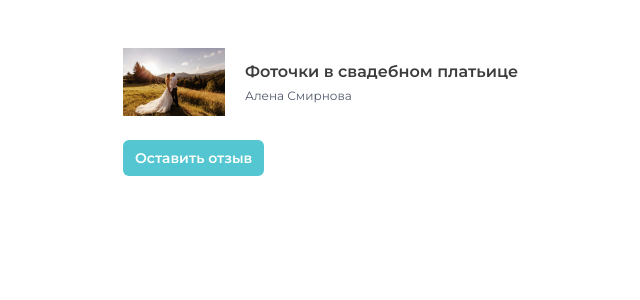
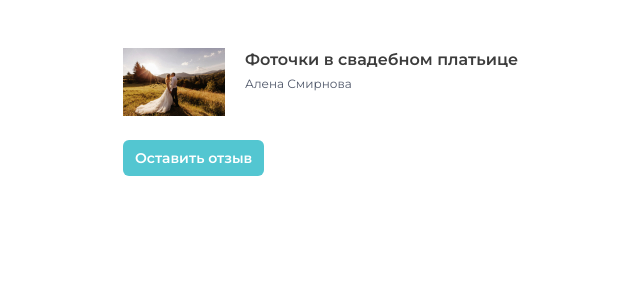
Before and after one commit to Valentina-Aktanko/Regul-text-task, a Vue app: page / in a window 1280 px wide. Shown: the top 300 px of the page, without its empty margins (269-909 px from the left). Built offline with nearby package versions, Linux system fonts and the light colour scheme.

Commit message:
fix: Figure width

```diff
--- a/src/components/Figure.vue
+++ b/src/components/Figure.vue
@@ -46,14 +46,13 @@ export default {
 }
 </script>
 
-<style lang="scss" scoped>
+<style lang="scss">
 .figure {
   display: flex;
   flex-direction: column;
   margin: 0;
   padding: 16px;
-  width: 100%;
-
+  width: 320px;
 }
 
 .figure__caption {
@@ -82,7 +81,7 @@ export default {
   .figure {
     flex-direction: row;
     padding: 24px 32px;
-    // width: var(--tablet-width);
+    width: var(--tablet-width);
   }
   .figure__caption {
     margin-top: 12px;
```
